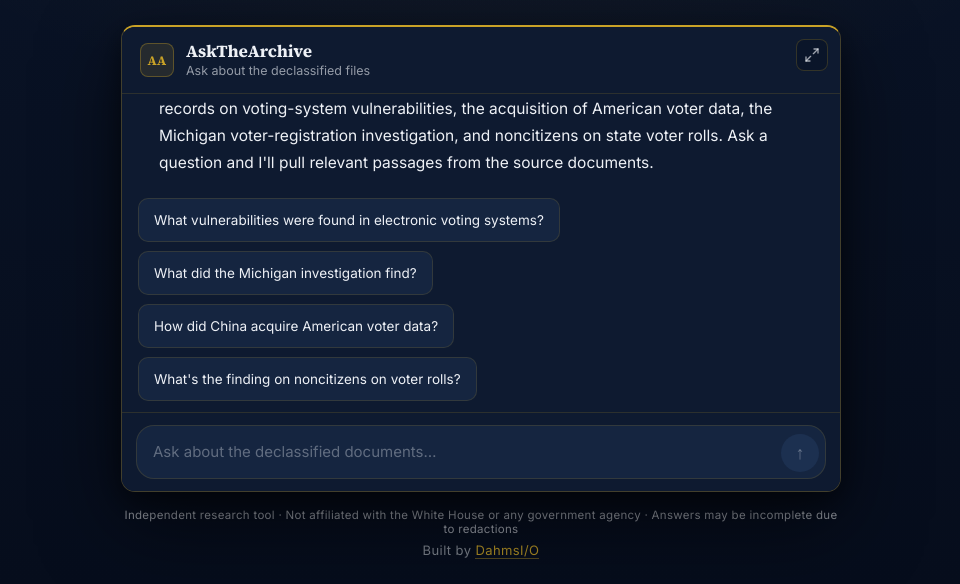
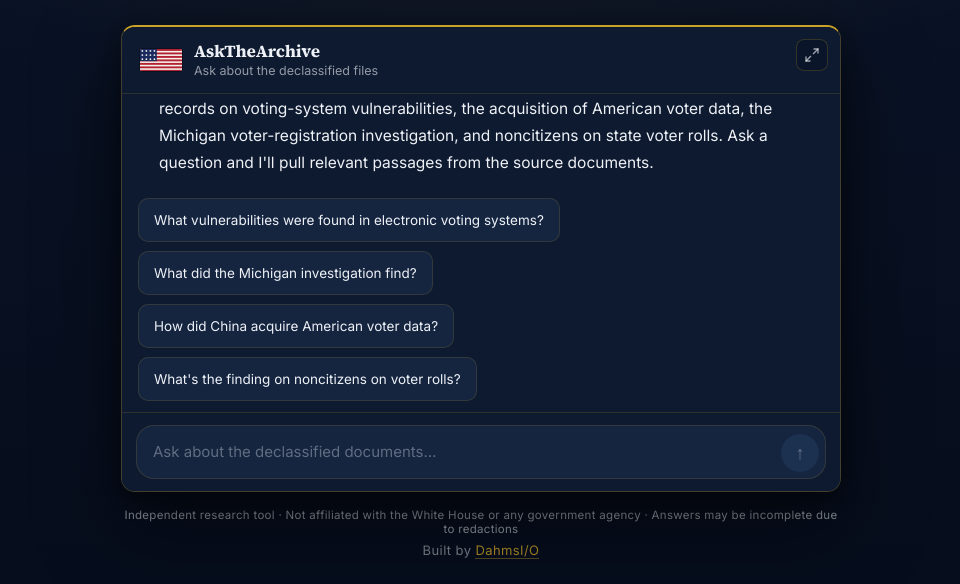
Before and after one commit to edahms01/AskTheArchive, a website: page index.html in a window 1280 px wide. Shown: the part 216-800 px from the top of the page, without its empty margins (159-1119 px from the left). Drawn offline with Linux system fonts and the light colour scheme.

Commit message:
Replace AA monogram with an inline American flag icon in the header
Hand-drawn inline SVG (13 stripes + simplified star grid) rather than
the flag emoji, since emoji flag rendering is inconsistent across
platforms/fonts. Sized up and dropped the bordered frame per feedback
— the boxed version read as too small and narrow.

```diff
--- a/index.html
+++ b/index.html
@@ -44,7 +44,8 @@ html,body{height:100%;margin:0;background:#0a1428}
 .aa-app{--bg:#0e1a30;--surface:#152540;--surface2:#1c3050;--border:rgba(201,162,39,0.16);--text:#eef1f6;--dim:rgba(238,241,246,0.6);--dim2:rgba(238,241,246,0.36);--accent:#c9a227;--sys:'Inter',system-ui,-apple-system,'Segoe UI',Roboto,sans-serif;--serif:'Source Serif 4',Georgia,serif;
   display:flex;flex-direction:column;height:100%;background:var(--bg);color:var(--text);font-family:var(--sys);-webkit-font-smoothing:antialiased;overflow:hidden}
 .aa-header{display:flex;align-items:center;gap:12px;padding:15px 18px;border-bottom:1px solid var(--border);flex:0 0 auto}
-.aa-mono{flex:0 0 auto;width:34px;height:34px;border-radius:8px;display:flex;align-items:center;justify-content:center;background:rgba(201,162,39,0.12);border:1px solid rgba(201,162,39,0.35);color:#c9a227;font-family:var(--serif);font-weight:700;font-size:13px;letter-spacing:.3px}
+.aa-flag{flex:0 0 auto;display:flex;align-items:center}
+.aa-flag svg{width:42px;height:auto;border-radius:2px;box-shadow:0 0 0 1px rgba(0,0,0,0.3)}
 .aa-headtext{display:flex;flex-direction:column}
 .aa-wordmark{font-family:var(--serif);font-size:17px;font-weight:700;color:var(--text);letter-spacing:-0.1px;line-height:1.1}
 .aa-subtitle{font-size:12.5px;color:var(--dim);margin-top:2px}
@@ -116,7 +117,31 @@ html,body{height:100%;margin:0;background:#0a1428}
 
         <div class="aa-app">
           <header class="aa-header">
-            <div class="aa-mono">AA</div>
+            <div class="aa-flag" aria-hidden="true">
+              <svg width="26" height="14" viewBox="0 0 26 14" xmlns="http://www.w3.org/2000/svg">
+                <rect x="0" y="0" width="26" height="14" fill="#F5F2EA"/>
+                <rect x="0" y="0" width="26" height="1.18" fill="#B22234"/>
+                <rect x="0" y="2.154" width="26" height="1.18" fill="#B22234"/>
+                <rect x="0" y="4.308" width="26" height="1.18" fill="#B22234"/>
+                <rect x="0" y="6.462" width="26" height="1.18" fill="#B22234"/>
+                <rect x="0" y="8.615" width="26" height="1.18" fill="#B22234"/>
+                <rect x="0" y="10.769" width="26" height="1.18" fill="#B22234"/>
+                <rect x="0" y="12.923" width="26" height="1.18" fill="#B22234"/>
+                <rect x="0" y="0" width="10.4" height="7.538" fill="#1a2a5e"/>
+                <circle cx="1.46" cy="1.21" r="0.55" fill="#F5F2EA"/>
+                <circle cx="3.95" cy="1.21" r="0.55" fill="#F5F2EA"/>
+                <circle cx="6.45" cy="1.21" r="0.55" fill="#F5F2EA"/>
+                <circle cx="8.94" cy="1.21" r="0.55" fill="#F5F2EA"/>
+                <circle cx="1.46" cy="3.77" r="0.55" fill="#F5F2EA"/>
+                <circle cx="3.95" cy="3.77" r="0.55" fill="#F5F2EA"/>
+                <circle cx="6.45" cy="3.77" r="0.55" fill="#F5F2EA"/>
+                <circle cx="8.94" cy="3.77" r="0.55" fill="#F5F2EA"/>
+                <circle cx="1.46" cy="6.33" r="0.55" fill="#F5F2EA"/>
+                <circle cx="3.95" cy="6.33" r="0.55" fill="#F5F2EA"/>
+                <circle cx="6.45" cy="6.33" r="0.55" fill="#F5F2EA"/>
+                <circle cx="8.94" cy="6.33" r="0.55" fill="#F5F2EA"/>
+              </svg>
+            </div>
             <div class="aa-headtext">
               <div class="aa-wordmark">AskTheArchive</div>
               <div class="aa-subtitle">Ask about the declassified files</div>
```
